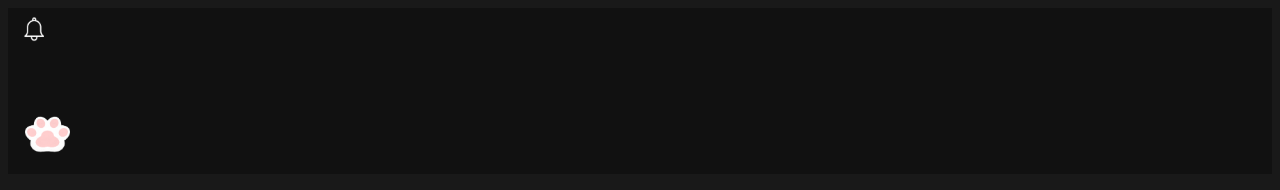
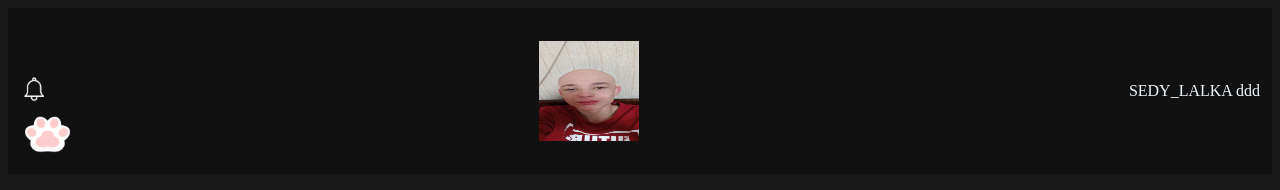
Before and after one commit to SEDYY/web, a plain HTML site: page profile.html in a window 1280 px wide. Drawn offline with Linux system fonts and the light colour scheme.

Commit message:
верхнее меню джастифи контент на чилле на раскумаре сделали

```diff
--- a/profile.css
+++ b/profile.css
@@ -6,13 +6,19 @@ html {
     width: auto; height: 150px;
     padding: 8px 12px;
     background-color: rgb(17, 17, 17);
+
 }
 
 .headerDiv {
     width: auto; height: 150px;
     position: relative;
+    display: flex;
+    justify-content: space-between;
+    margin: 0 auto;
+    align-items: center;
+
+
 }
-
 
 .playfair-display-uniquifier {
     font-family: "Playfair Display", serif;
@@ -22,8 +28,6 @@ html {
 }
 
 .paw {
-    /* display: table-cell; */
-    vertical-align: bottom;
     position: absolute;
     bottom: 0;
 }
@@ -31,8 +35,42 @@ html {
 .notificButton img {
     filter: invert(100%);
     width: 30px;
+
+
 }
 
-.notificButton {
-    vertical-align: auto;
+.notificButton{
+    text-align: center;
+    width: 100%; height: 100%;
+    justify-content: center;
+    align-items: center;
+    width: fit-content;
+    height: fit-content;
 }
+
+.headerAva img{
+    width: 100px;
+    height: 100px;
+
+
+
+}
+
+.headerAva{
+    width: 100px;
+    height: 100px;
+
+}
+
+.headerNick p{
+    color: aliceblue;
+
+}
+
+.headerNick{
+    text-align: center;
+    justify-content: center;
+    align-items: center;
+    width: fit-content;
+    height: fit-content;
+}
--- a/profile.html
+++ b/profile.html
@@ -15,13 +15,12 @@
             <div class="notificButton" onclick="openNav()"><img src="images/notific icon.png" width="15px"></div>
 
             <div class="headerAva">
-                <img src="">
+                <img src="images/cute.png">
             </div>
 
             <div class="headerNick">
-                <!-- <p>Я тебя сильнее :3!!!!!!!!!!!!!!!!</p> -->
+                <p>SEDY_LALKA ddd</p>
             </div>
-        </div>
     </header>
 </body>
 </html>
```
